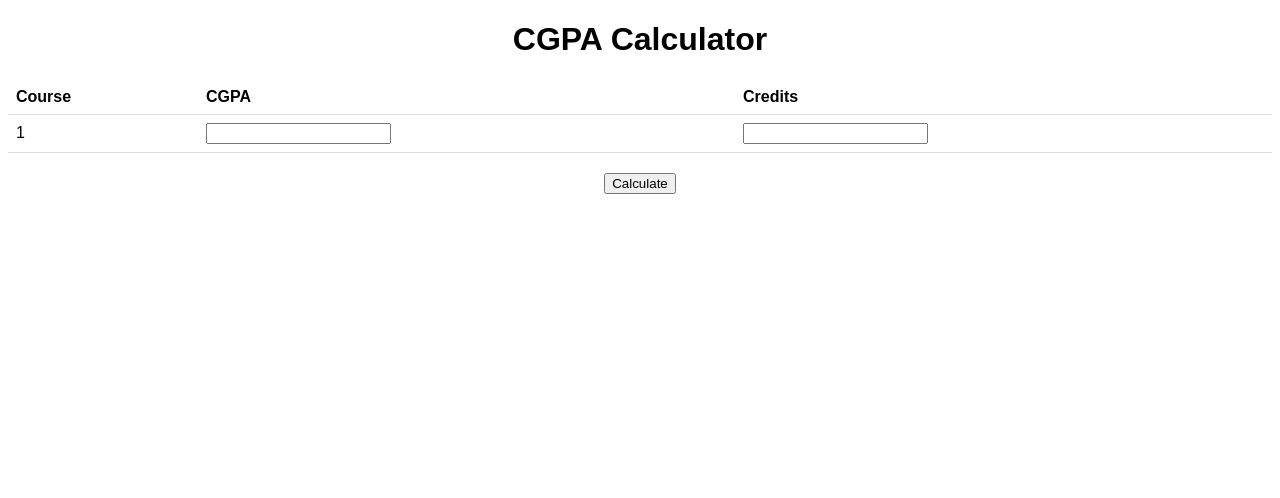
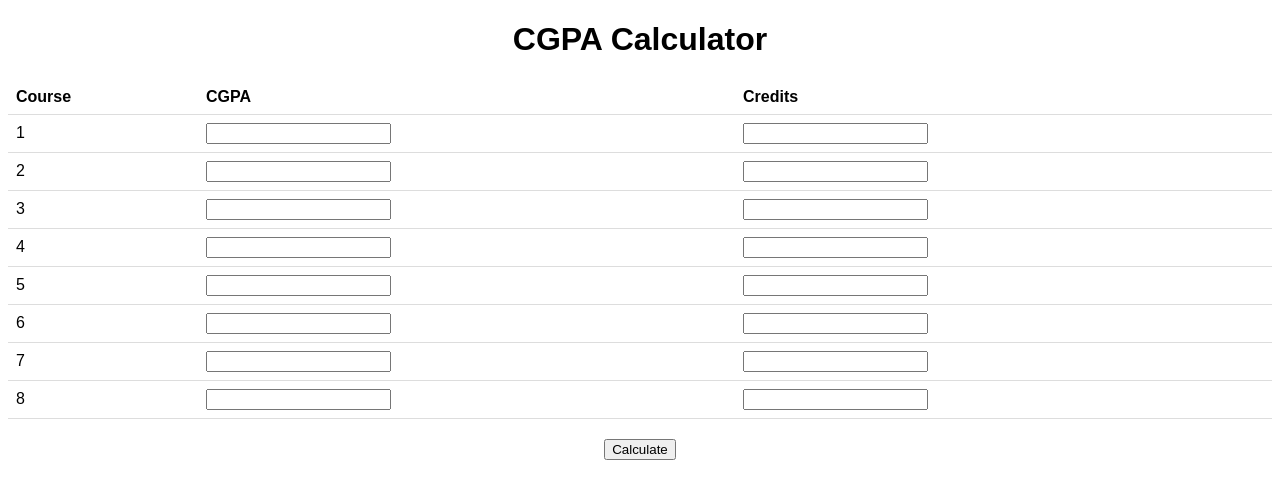
Before and after one commit to rkbrd/rkbrd.github.io, a plain HTML site: page cgpa-calculator/index.html in a window 1280 px wide. Drawn offline with Linux system fonts and the light colour scheme.

Commit message:
Update index.html

```diff
--- a/cgpa-calculator/index.html
+++ b/cgpa-calculator/index.html
@@ -20,7 +20,41 @@
                 <td><input type="number" step="0.01" name="cgpa1"></td>
                 <td><input type="number" name="credits1"></td>
             </tr>
-            <!-- Repeat the above row for 7 more rows -->
+            <tr>
+                <td>2</td>
+                <td><input type="number" step="0.01" name="cgpa2"></td>
+                <td><input type="number" name="credits2"></td>
+            </tr>
+            <tr>
+                <td>3</td>
+                <td><input type="number" step="0.01" name="cgpa3"></td>
+                <td><input type="number" name="credits3"></td>
+            </tr>
+            <tr>
+                <td>4</td>
+                <td><input type="number" step="0.01" name="cgpa4"></td>
+                <td><input type="number" name="credits4"></td>
+            </tr>
+            <tr>
+                <td>5</td>
+                <td><input type="number" step="0.01" name="cgpa5"></td>
+                <td><input type="number" name="credits5"></td>
+            </tr>
+            <tr>
+                <td>6</td>
+                <td><input type="number" step="0.01" name="cgpa6"></td>
+                <td><input type="number" name="credits6"></td>
+            </tr>
+            <tr>
+                <td>7</td>
+                <td><input type="number" step="0.01" name="cgpa7"></td>
+                <td><input type="number" name="credits7"></td>
+            </tr>
+            <tr>
+                <td>8</td>
+                <td><input type="number" step="0.01" name="cgpa8"></td>
+                <td><input type="number" name="credits8"></td>
+            </tr>
         </table>
         <button type="submit">Calculate</button>
     </form>
```
